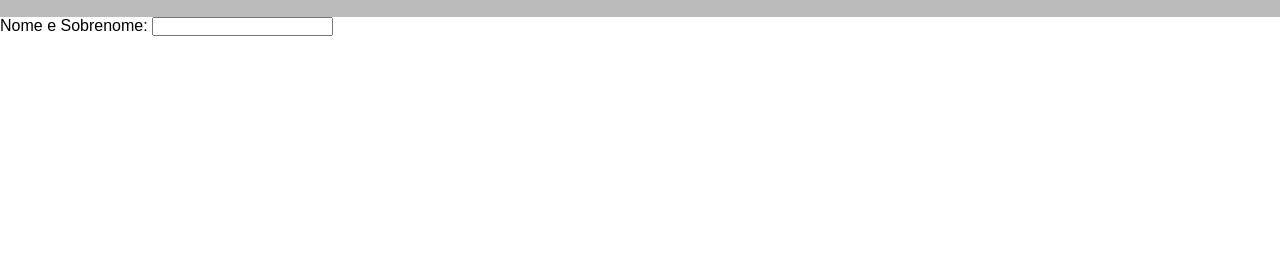
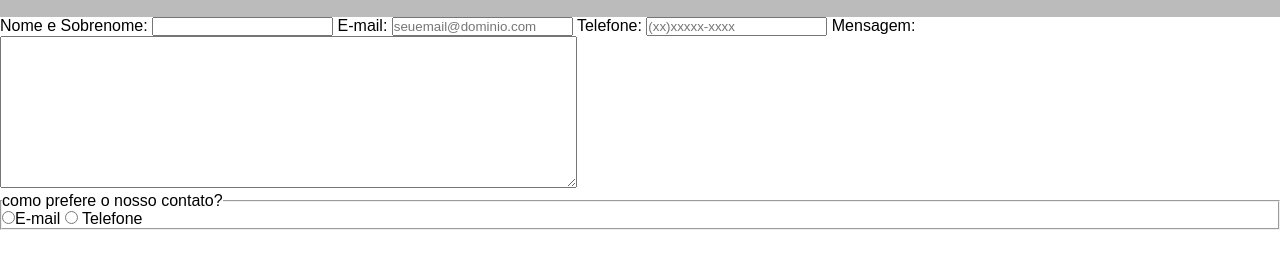
Before and after one commit to karinafernandes07/site-barbearia, a plain HTML site: page contato.html in a window 1280 px wide. Shown: the part 281-550 px from the top of the page. Drawn offline with Linux system fonts and the light colour scheme.

Commit message:
terminando

```diff
--- a/contato.html
+++ b/contato.html
@@ -25,7 +25,30 @@
         <form>
 <label for="nome-sobrenome">Nome e Sobrenome:</label>
 <input type="text" id="nome-sobrenome" class="input-padrao" required>
-        </form>
- </main>
+
+<label for="e-mail">E-mail:</label>
+<input type="email" id="e-mail" class="input-padrao"
+placeholder="seuemail@dominio.com"/>
+
+<label for="telefone">Telefone:</label>
+<input type="tel" id="telefone" class="input-padrao"
+required placeholder="(xx)xxxxx-xxxx"/>
+
+<label for="mensagem">Mensagem:</label>
+<textarea cols="70" rows="10" id="mensagem" class="input-padrao" required>
+</textarea>
+
+<fieldset>
+    <legend>como prefere o nosso contato?</legend>
+    <label for="radio-email">
+        <input type="radio" name="contato" value="E-mail" id="radio-email"/>E-mail
+    </label>
+
+    <label for="radio-telefone">
+        <input type="radio" name="contato" value="Telefone"id="radio-telefone"/>
+        Telefone</label>
+</fieldset>
+          </form>
+     </main>
 </body>
 </html>
```
